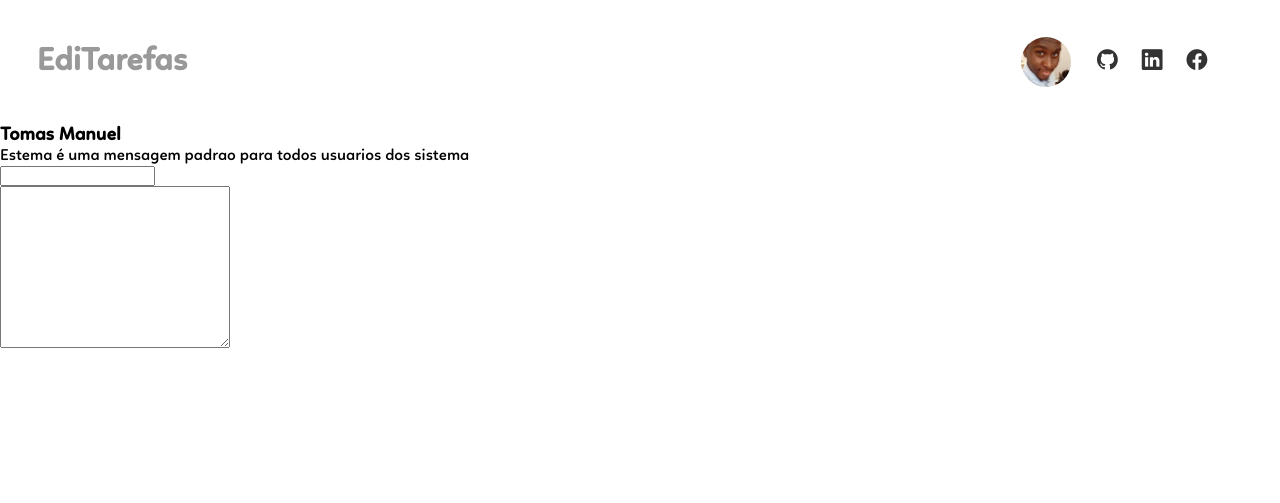
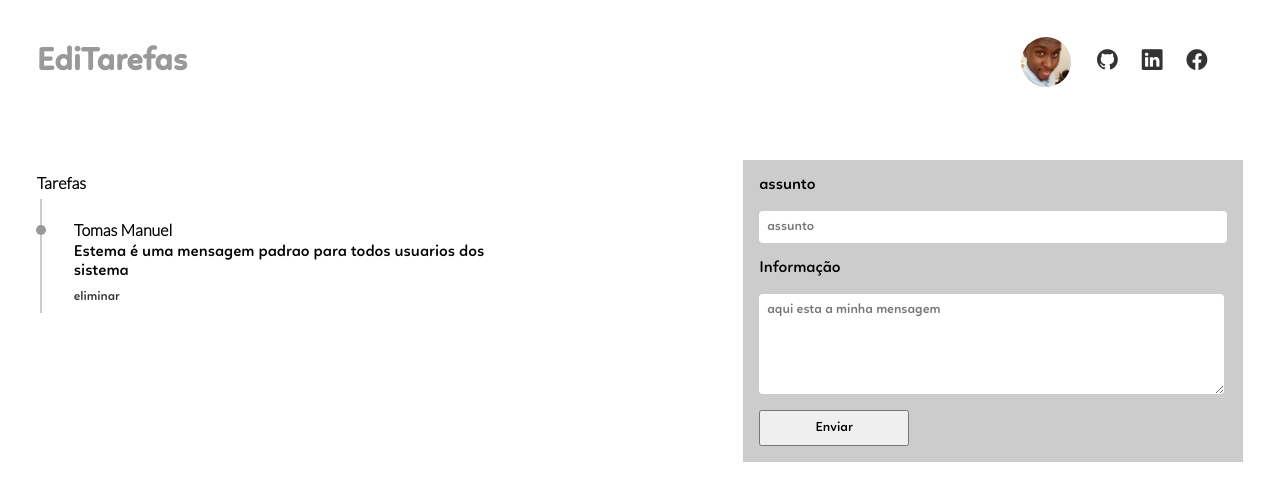
Before and after one commit to tomasmanueltm/editarefas, a plain HTML site: page index.html in a window 1280 px wide. Drawn offline with Linux system fonts and the light colour scheme.

Commit message:
visao geral do projeto feito

```diff
--- a/assets/icon/icons.css
+++ b/assets/icon/icons.css
@@ -31,3 +31,8 @@
   .bi-cart2::before { content: "\f243"; }
 .bi-cart3::before { content: "\f244"; }
 .bi-check-all::before { content: "\f269"; }
+.bi-layout-wtf::before { content: "\f659"; }
+.bi-backspace-reverse::before { content: "\f158"; }
+.bi-backspace::before { content: "\f159"; }
+.bi-backspace-fill::before { content: "\f156"; }
+.bi-backspace-reverse-fill::before { content: "\f157"; }
--- a/assets/sass/index.sass
+++ b/assets/sass/index.sass
@@ -27,3 +27,98 @@ header
                     color: #333
                     font-weight: 900
                     font-size: 1.3rem
+
+section
+
+    @include padrao
+    @include flex(baseline, space-between, row)
+
+    @include table
+        // @include padrao(100%)
+        padding: 1rem
+        @include flex(center, space-between, column, 2rem)
+
+    div
+        h3
+            color: #000
+            font-size: 1rem
+            font-weight: 900
+            font-family: Lato
+            padding: 0 0 .4rem
+
+        ul
+            left: 3px
+            width: 500px
+            padding: 1rem 0 0
+            position: relative
+            border-left: 2px solid #ccc
+
+            li
+                display: block
+                padding: 0 2rem
+                margin: 0 0 1rem
+                position: relative
+
+                &::before
+                    top: 10px
+                    left: -5.5px
+                    padding: 5px
+                    content: " "
+                    display: block
+                    background: #999
+                    border-radius: 50%
+                    position: absolute
+
+                &:nth-child(even)
+                     &::before
+                         background: #333
+
+
+                h3
+                    padding: .3rem 0
+                    a
+
+                        i
+                            cursor: pointer
+                            padding: 0 .5rem
+                            vertical-align: middle
+                a
+                    display: block
+                    color: #333
+                    padding: .5rem 0
+                    font-size: .8rem
+
+                &:last-child
+                    margin: 0px 0px 0px
+
+    form
+        width: 500px
+        padding: 1rem
+        background: #ccc
+        @include grid(1, 1rem)
+
+        div
+            width: 100%
+            @include grid(1, 1rem)
+
+            input, textarea
+                width: 100%
+                border: none
+                outline: none
+                padding: .5rem
+                max-width: 100%
+                min-width: 100%
+                border-radius: 4px
+
+            textarea
+                width: 465px
+                height: 100px
+                min-width: 465px
+                max-width: 465px
+                max-height: 100px
+                min-height: 100px
+
+            button
+                width: 150px
+                padding: .5rem
+                cursor: pointer
--- a/index.html
+++ b/index.html
@@ -21,24 +21,33 @@
         </div>
     </header>
 
-    <div class="painel">
-        <ul>
-            <li>
-                <h3>Tomas Manuel</h3>
-                <p>Estema é uma mensagem padrao para todos usuarios dos sistema</p>
-            </li>
-        </ul>
+    <section class="painel">
+        <div>
+            <h3>Tarefas</h3>
+            <ul>
+                <li>
+                    <h3>Tomas Manuel</h3>
+                    <span>Estema é uma mensagem padrao para todos usuarios dos sistema</span>
+                    <a href="#">eliminar</a>
+                </li>
+            </ul>
+        </div>
 
         <form action="">
             <div>
-                <label for=""></label>
-                <input type="text">
+                <label for="">assunto</label>
+                <input type="text" v-model="assunto" placeholder="assunto">
             </div>
             <div>
-                <label for=""></label>
-                <textarea name="" id="" cols="30" rows="10"></textarea></div>
+                <label for="">Informação</label>
+                <textarea v-model="informacao" placeholder="aqui esta a minha mensagem"></textarea>
+            </div>
+            <div>
+                <button>Enviar</button>
+            </div>
         </form>
-    </div>
+
+    </section>
 
 
 
```
Also changed, not shown: assets/sass/index.css, assets/sass/index.min.css.
